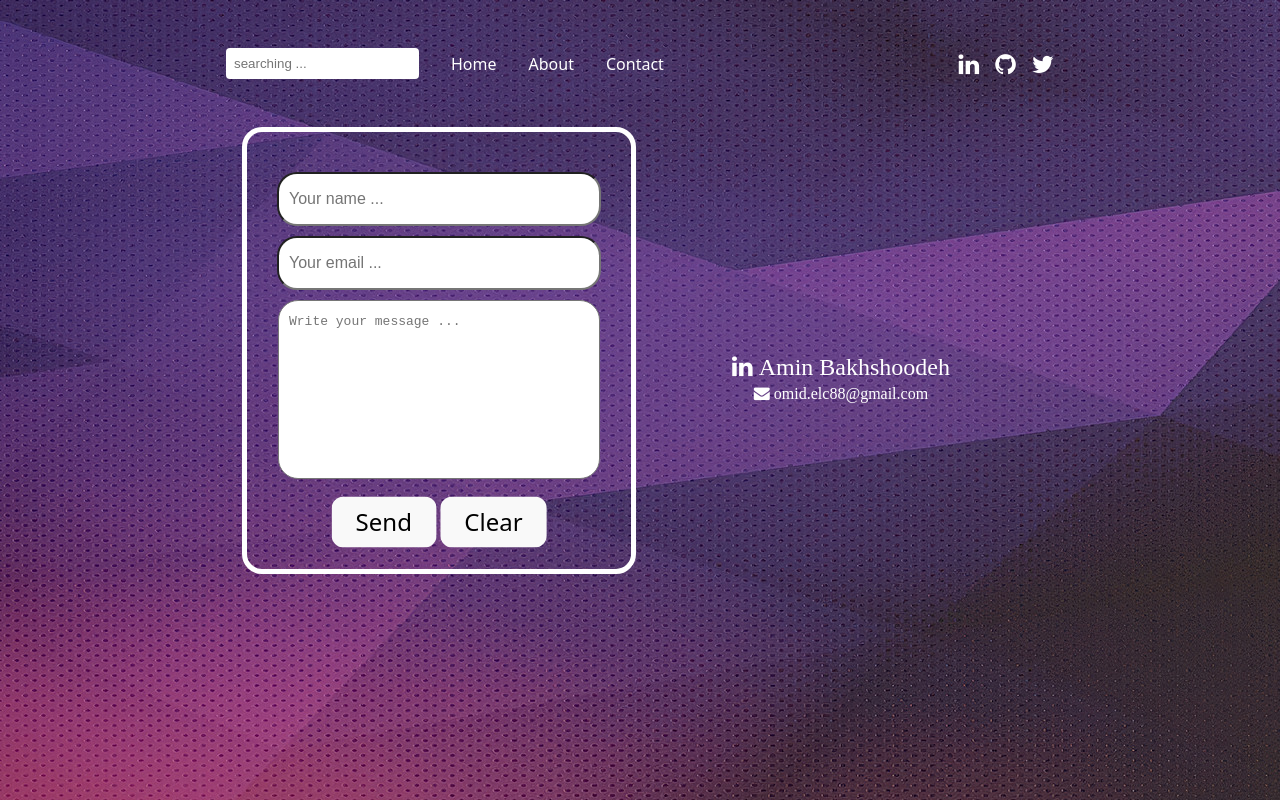
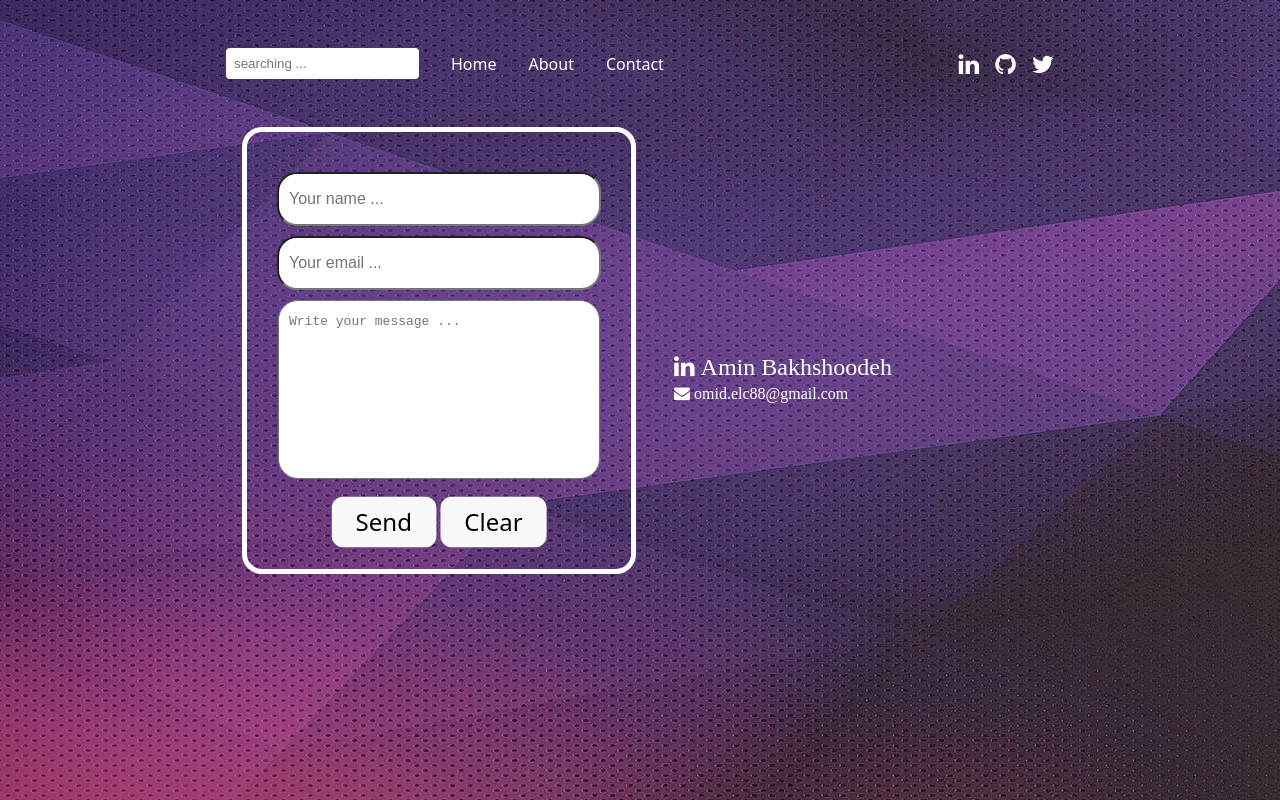
Before and after one commit to AminSBU/portfolio, a React (Vite) app in the folder jsPortfolio/: page /contact in a window 1280 px wide. Shown: the top 800 px of the page. Built offline with nearby package versions, Linux system fonts and the light colour scheme.

Commit message:
css for linkedin and email

```diff
--- a/jsPortfolio/src/Contact.css
+++ b/jsPortfolio/src/Contact.css
@@ -61,3 +61,10 @@
 .button-div button:last-child {
     margin-right: 0; /* remove space on the last one */
 }
+
+.email-address, .linkedin-profile
+{
+    margin-left: 30px;
+    text-align: left;
+    align-items: center;
+}
--- a/jsPortfolio/src/Contact.jsx
+++ b/jsPortfolio/src/Contact.jsx
@@ -60,7 +60,7 @@ function Contact()
                 </form>
                 <div className='others'>
                     <div className='linkedin-profile'>
-                        <a href="#" className="fa fa-linkedin" style={{ color: 'white', fontSize: '1.5rem' }}> Amin Bakhshoodeh</a>
+                        <a href="https://www.linkedin.com/in/amin-bakhshoodeh/" className="fa fa-linkedin" style={{ color: 'white', fontSize: '1.5rem' }}> Amin Bakhshoodeh</a>
                     </div>
                     <div className='email-address'>
                         <i class="fa fa-envelope"> omid.elc88@gmail.com</i>
```
